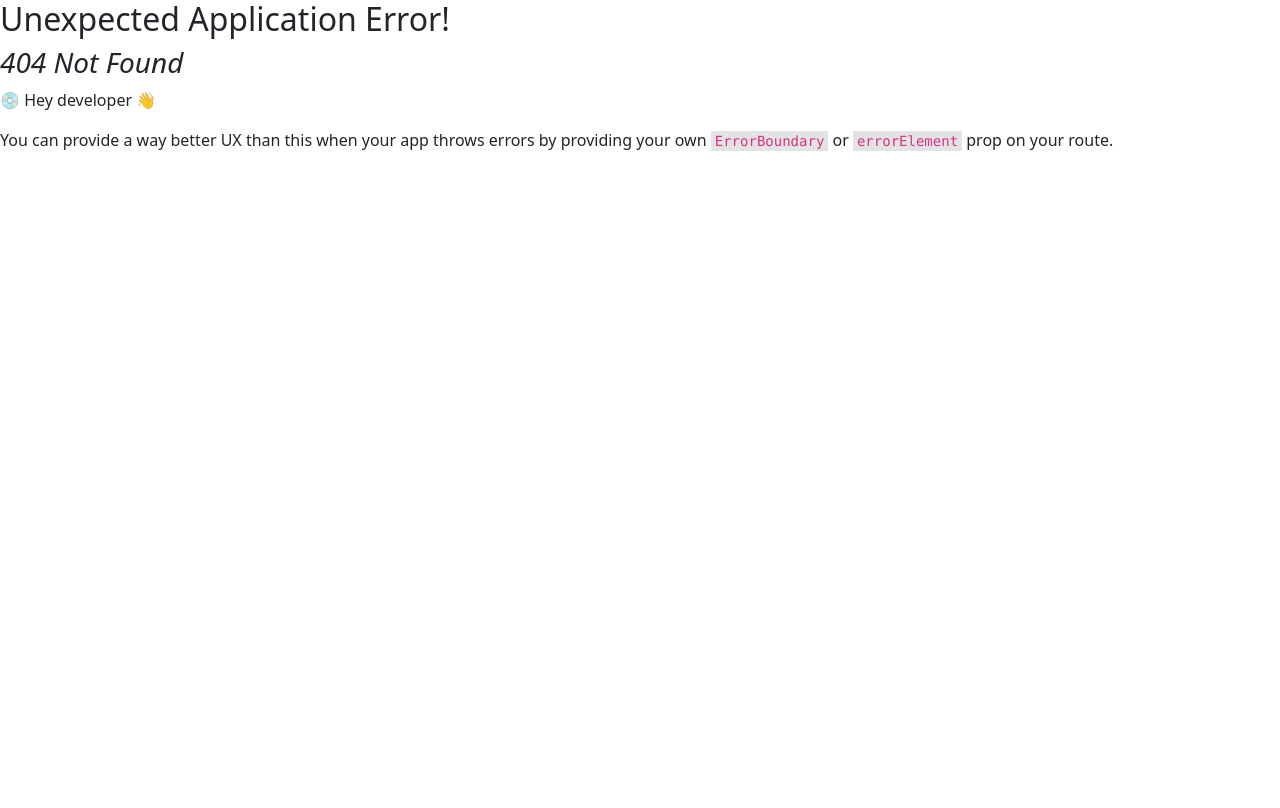
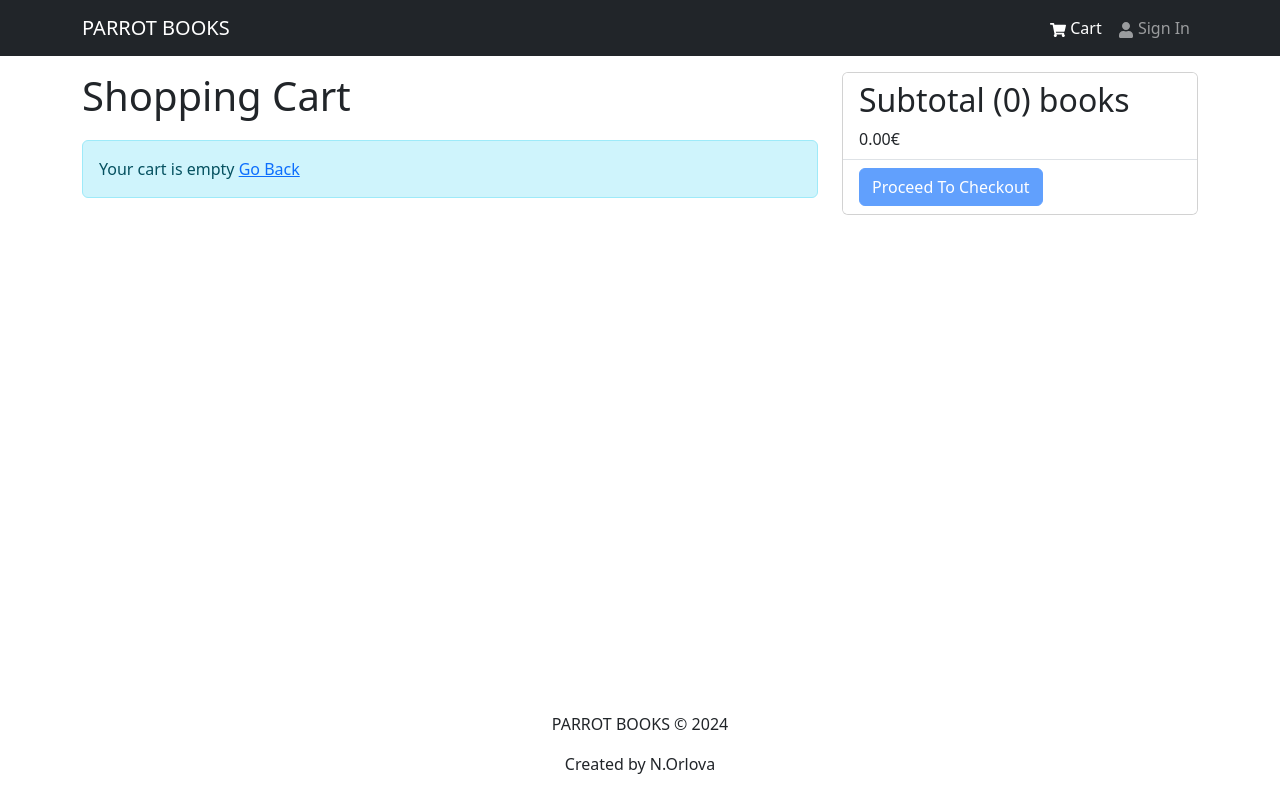
Before and after one commit to nataliia-orlova/bookshop-v-3, a React (Create React App) app in the folder frontend/: page /cart in a window 1280 px wide. Before the commit this address had no page. Built offline with nearby package versions, Linux system fonts and the light colour scheme.

Commit message:
add shopping cart

```diff
--- a/frontend/src/components/Header.jsx
+++ b/frontend/src/components/Header.jsx
@@ -1,7 +1,10 @@
-import { Navbar, Nav, Container } from 'react-bootstrap';
+import { Badge, Navbar, Nav, Container } from 'react-bootstrap';
 import { FaShoppingCart, FaUser } from 'react-icons/fa';
 import { LinkContainer } from 'react-router-bootstrap';
+import { useSelector } from 'react-redux';
 const Header = () => {
+    //  destructure what you need from the store
+    const { cartItems } = useSelector((state) => state.cart);
     return (
         <header>
             <Navbar bg='dark' variant='dark' expand='lg' collapseOnSelect>
@@ -16,6 +19,18 @@ const Header = () => {
                             <LinkContainer to='/cart'>
                                 <Nav.Link>
                                     <FaShoppingCart /> Cart
+                                    {cartItems.length > 0 && (
+                                        <Badge
+                                            pill
+                                            bg='warning'
+                                            style={{ marginLeft: '5px' }}
+                                        >
+                                            {cartItems.reduce(
+                                                (a, c) => a + c.qty,
+                                                0
+                                            )}
+                                        </Badge>
+                                    )}
                                 </Nav.Link>
                             </LinkContainer>
 
--- a/frontend/src/index.js
+++ b/frontend/src/index.js
@@ -14,12 +14,14 @@ import App from './App';
 import reportWebVitals from './reportWebVitals';
 import HomeScreen from './screens/HomeScreen';
 import ProductScreen from './screens/ProductScreen';
+import CartScreen from './screens/CartScreen';
 
 const router = createBrowserRouter(
     createRoutesFromElements(
         <Route path='/' element={<App />}>
             <Route index={true} path='/' element={<HomeScreen />} />
             <Route path='/product/:id' element={<ProductScreen />} />
+            <Route path='/cart' element={<CartScreen />} />
         </Route>
     )
 );
--- /dev/null
+++ b/frontend/src/screens/CartScreen.jsx
@@ -0,0 +1,141 @@
+import { Link, useNavigate } from 'react-router-dom';
+import { useDispatch, useSelector } from 'react-redux';
+import {
+    Row,
+    Col,
+    ListGroup,
+    Image,
+    Form,
+    Button,
+    Card,
+} from 'react-bootstrap';
+import { FaTrash } from 'react-icons/fa';
+import Message from '../components/Message';
+import { addToCart, removeFromCart } from '../slices/cartSlice';
+
+const CartScreen = () => {
+    const navigate = useNavigate();
+    const dispatch = useDispatch();
+
+    const cart = useSelector((state) => state.cart);
+    //  get cart items from cart state
+    const { cartItems } = cart;
+
+    const addToCartHandler = (product, qty) => {
+        dispatch(addToCart({ ...product, qty }));
+    };
+
+    const removeFromCartHandler = (id) => {
+        dispatch(removeFromCart(id));
+    };
+    //  if user is logined - redirect to shipping
+    const checkoutHandler = () => {
+        navigate('/login?redirect=/shipping');
+    };
+
+    return (
+        <Row>
+            <Col md={8}>
+                <h1 style={{ marginBottom: '20px' }}>Shopping Cart</h1>
+                {cartItems.length === 0 ? (
+                    <Message>
+                        Your cart is empty <Link to='/'>Go Back</Link>
+                    </Message>
+                ) : (
+                    <ListGroup variant='flush'>
+                        {cartItems.map((item) => (
+                            <ListGroup.Item key={item._id}>
+                                <Row>
+                                    <Col md={2}>
+                                        <Image
+                                            src={item.image}
+                                            alt={item.name}
+                                            fluid
+                                            rounded
+                                        />
+                                    </Col>
+                                    <Col md={3}>
+                                        <Link to={`/product/${item._id}`}>
+                                            {item.name}
+                                        </Link>
+                                    </Col>
+                                    <Col md={2}>{item.price}&euro;</Col>
+                                    <Col md={2}>
+                                        <Form.Control
+                                            as='select'
+                                            value={item.qty}
+                                            onChange={(e) =>
+                                                addToCartHandler(
+                                                    item,
+                                                    Number(e.target.value)
+                                                )
+                                            }
+                                        >
+                                            {[
+                                                ...Array(
+                                                    item.countInStock
+                                                ).keys(),
+                                            ].map((x) => (
+                                                <option
+                                                    key={x + 1}
+                                                    value={x + 1}
+                                                >
+                                                    {x + 1}
+                                                </option>
+                                            ))}
+                                        </Form.Control>
+                                    </Col>
+                                    <Col md={2}>
+                                        <Button
+                                            type='button'
+                                            variant='light'
+                                            onClick={() =>
+                                                removeFromCartHandler(item._id)
+                                            }
+                                        >
+                                            <FaTrash />
+                                        </Button>
+                                    </Col>
+                                </Row>
+                            </ListGroup.Item>
+                        ))}
+                    </ListGroup>
+                )}
+            </Col>
+            <Col md={4}>
+                <Card>
+                    <ListGroup variant='flush'>
+                        <ListGroup.Item>
+                            <h2>
+                                Subtotal (
+                                {cartItems.reduce(
+                                    (acc, item) => acc + item.qty,
+                                    0
+                                )}
+                                ) books
+                            </h2>
+                            {cartItems
+                                .reduce(
+                                    (acc, item) => acc + item.qty * item.price,
+                                    0
+                                )
+                                .toFixed(2)}
+                            &euro;
+                        </ListGroup.Item>
+                        <ListGroup.Item>
+                            <Button
+                                type='button'
+                                className='btn-block'
+                                disabled={cartItems.length === 0}
+                                onClick={checkoutHandler}
+                            >
+                                Proceed To Checkout
+                            </Button>
+                        </ListGroup.Item>
+                    </ListGroup>
+                </Card>
+            </Col>
+        </Row>
+    );
+};
+export default CartScreen;
--- a/frontend/src/slices/cartSlice.js
+++ b/frontend/src/slices/cartSlice.js
@@ -25,9 +25,15 @@ const cartSlice = createSlice({
             }
             return updateCart(state);
         },
+        removeFromCart: (state, action) => {
+            state.cartItems = state.cartItems.filter(
+                (x) => x._id !== action.payload
+            );
+            return updateCart(state);
+        },
     },
 });
 
-export const { addToCart } = cartSlice.actions;
+export const { addToCart, removeFromCart } = cartSlice.actions;
 
 export default cartSlice.reducer;
```
